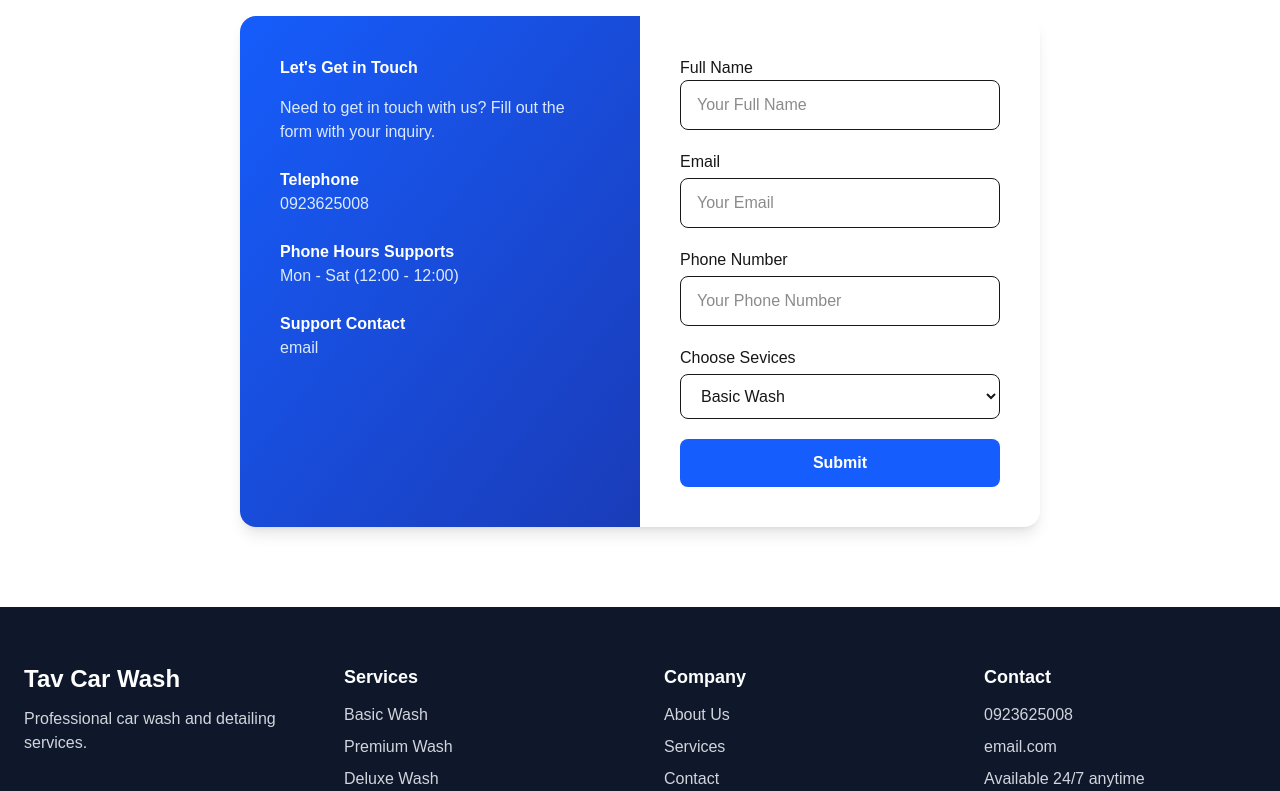
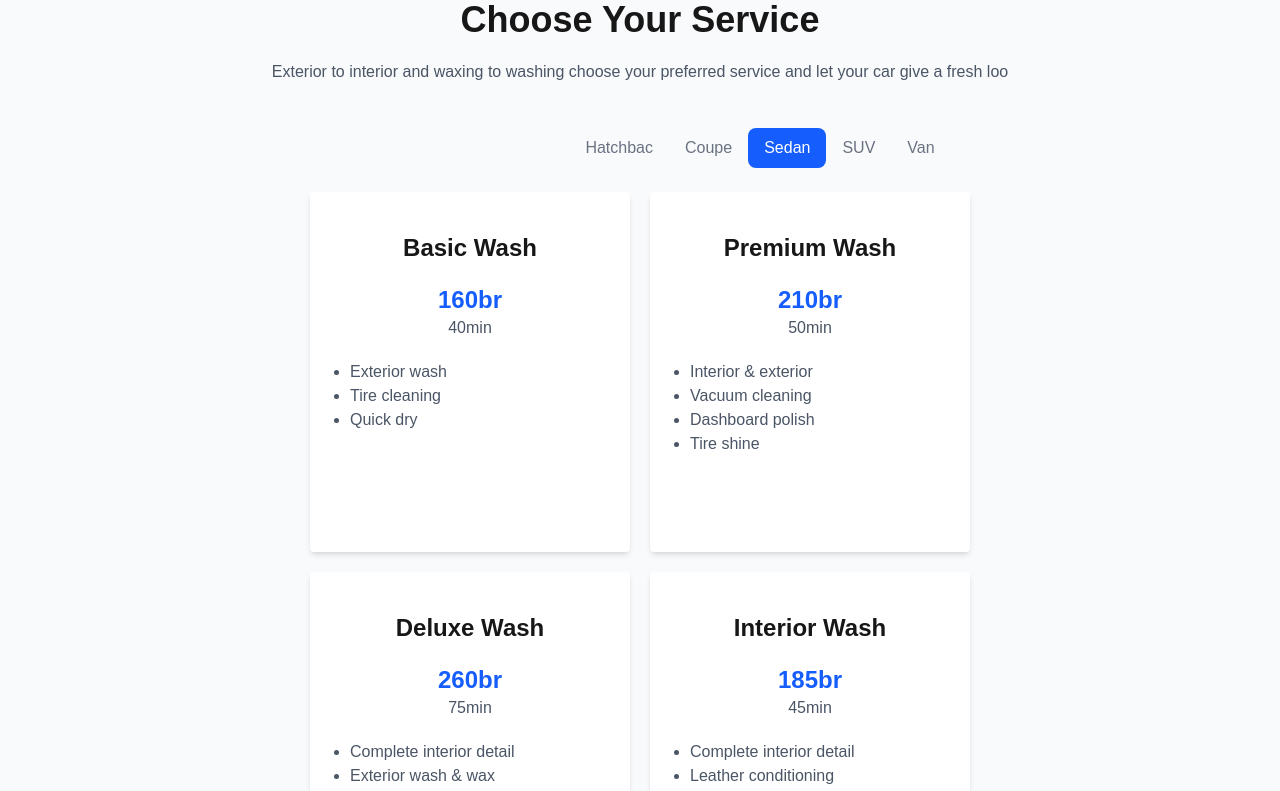
Before and after one commit to aabbell/tav-detailing-studio, a Next.js app: page / in a window 1280 px wide. Shown: the part 1600-2391 px from the top of the page. Built offline with nearby package versions, Linux system fonts and the light colour scheme.

Commit message:
added a price section

```diff
--- a/src/app/components/contact.tsx
+++ b/src/app/components/contact.tsx
@@ -50,6 +50,17 @@ export default function Contact(){
                                 />
                                 </div>
                                 <div>
+                                <label className="block font-medium mb-1">Choose Car Type</label>
+                                <select className="w-full border rounded-lg px-4 py-3 focus:outline-none focus:ring-2 focus:ring-blue-500">
+                                    <option value="">Hachbac</option>
+                                    <option value="">Coupe</option>
+                                    <option value="">Sedan</option>
+                                    <option value="">SUV</option>
+                                    <option value="">Van</option>
+
+                                </select>
+                                </div>
+                                <div>
                                 <label className="block font-medium mb-1">Choose Sevices</label>
                                 <select className="w-full border rounded-lg px-4 py-3 focus:outline-none focus:ring-2 focus:ring-blue-500">
                                     <option value="">Basic Wash</option>
--- /dev/null
+++ b/src/app/components/prices.tsx
@@ -0,0 +1,127 @@
+"use client"
+import { useState } from "react"
+
+export default function Prices(){
+    type CarType = "Hatchbac" | "Coupe" | "Sedan" | "SUV" | "Van"
+    const [selected, setSelected] = useState<CarType>("Sedan")
+    type Service = {
+        name : string;
+        prices: Record<CarType, string>;
+        times: Record<CarType, string>;
+        features: string[];
+    }
+    const services: Service[] = [
+        {
+            name: "Basic Wash",
+            prices: {
+                Hatchbac: "150br",
+                Coupe: "170br",
+                Sedan: "160br",
+                SUV: "200br",
+                Van: "220br"
+            },
+            times: {
+                Hatchbac: "30min",
+                Coupe: "35min",
+                Sedan: "40min",
+                SUV: "45min",
+                Van: "50min"
+            },
+            features: ["Exterior wash", "Tire cleaning", "Quick dry"]
+        },
+        {
+            name: "Premium Wash",
+            prices:{
+                Hatchbac: "200br",
+                Coupe: "220br",
+                Sedan: "210br",
+                SUV: "250br",
+                Van: "270br"
+            },
+            times:{
+                Hatchbac: "45min",
+                Coupe: "50min",
+                Sedan: "50min",
+                SUV: "60min",
+                Van: "65min"
+            },
+            features: ["Interior & exterior", "Vacuum cleaning", "Dashboard polish", "Tire shine"]
+        },
+        {
+            name:"Deluxe Wash",
+            prices:{
+                Hatchbac: "250br",
+                Coupe: "270br",
+                Sedan: "260br",
+                SUV: "300br",
+                Van: "320br"
+            },
+            times:{
+                Hatchbac: "60min",
+                Coupe: "65min",
+                Sedan: "75min",
+                SUV: "80min",
+                Van: "85min"
+            },
+            features: ["Complete interior detail", "Exterior wash & wax", "Engine bay cleaning", "Leather conditioning", "Dust coating"]
+        },
+        {
+            name: "Interior Wash",
+            prices: {
+                Hatchbac: "180br",
+                Coupe: "190br",
+                Sedan: "185br",
+                SUV: "210br",
+                Van: "230br"
+            },
+            times: {
+                Hatchbac: "40min",
+                Coupe: "45min",
+                Sedan: "45min",
+                SUV: "50min",
+                Van: "55min"
+            },
+            features: ["Complete interior detail", "Leather conditioning", "Dust coating"]
+        }
+    ]
+
+    return(
+        <section className="py-16 px-4 lg:px-60 bg-gray-50">
+            <div className="mb-10 text-center">
+                <h2 className="text-4xl font-bold mb-5">Choose Your Service</h2>
+                <p className="text-gray-600">Exterior to interior and waxing to washing choose your preferred service and let your car give a fresh loo</p>
+            </div>
+            <div className="">
+                <div className="flex justify-center bg-white mx-66 lg:mx-[520px] py-1 rounded-md shadow-sm">
+                    <div onClick={() => setSelected("Hatchbac")} className={`${selected === "Hatchbac" ? "bg-blue-600 text-white" : "text-gray-500"} rounded-lg px-4 py-2 cursor-pointer`}>Hatchbac</div>
+                    <div onClick={() => setSelected("Coupe")} className={`${selected === "Coupe" ? "bg-blue-600 text-white" : "text-gray-500"} rounded-lg px-4 py-2 cursor-pointer`}>Coupe</div>
+                    <div onClick={() => setSelected("Sedan")} className={`${selected === "Sedan" ? "bg-blue-600 text-white" : "text-gray-500"} rounded-lg px-4 py-2 cursor-pointer`}>Sedan</div>
+                    <div onClick={() => setSelected("SUV")} className={`${selected === "SUV" ? "bg-blue-600 text-white" : "text-gray-500"} rounded-lg px-4 py-2 cursor-pointer`}>SUV</div>
+                    <div onClick={() => setSelected("Van")} className={`${selected === "Van" ? "bg-blue-600 text-white" : "text-gray-500"} rounded-lg px-4 py-2 cursor-pointer`}>Van</div>
+                </div>
+
+                <div className="flex gap-5 mt-5 flex-wrap justify-center">
+                    {services.map((service) => (
+                        <div key={service.name} className="bg-white px-10 py-10 shadow-md rounded w-80 h-90 md:h110">
+                            <h2 className="font-bold text-2xl mb-5 text-center">{service.name}</h2>
+                            <p className="text-center text-blue-600 font-bold text-2xl">{service.prices[selected]}</p>
+                            <p className="text-gray-600 text-center mb-5">{service.times[selected]}</p>
+                            <ul className="text-gray-600 list-disc">
+                                {service.features.map((item) => (
+                                    <li key={item}>{item}</li>
+                                ))}
+                            </ul>
+                        </div>
+                    ))}
+
+
+                </div>
+
+
+
+
+                </div>
+
+        </section>
+    )
+}
--- a/src/app/page.tsx
+++ b/src/app/page.tsx
@@ -3,12 +3,14 @@ import Navbar from "./components/nav";
 import Services from "./components/services";
 import Contact from "./components/contact";
 import Footer from "./components/footer"
+import Prices from "./components/prices";
 export default function Home() {
   return(
     <div>
       <Navbar></Navbar>
       <Header></Header>
       <Services></Services>
+      <Prices></Prices>
       <Contact></Contact>
       <Footer></Footer>
     </div>
```
